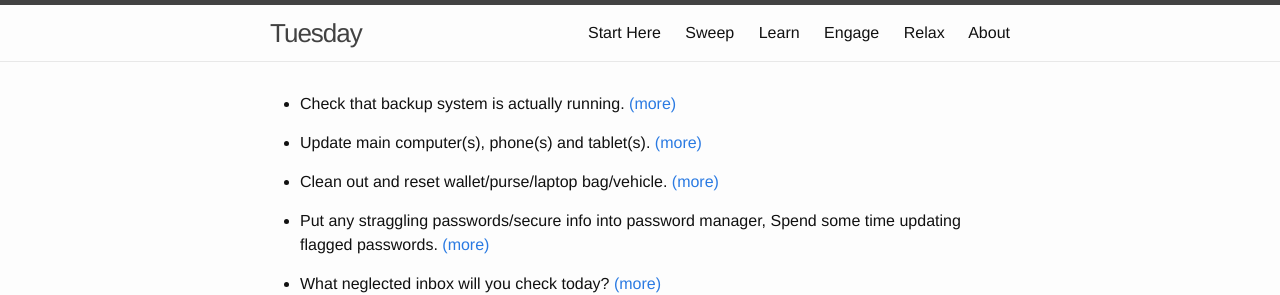
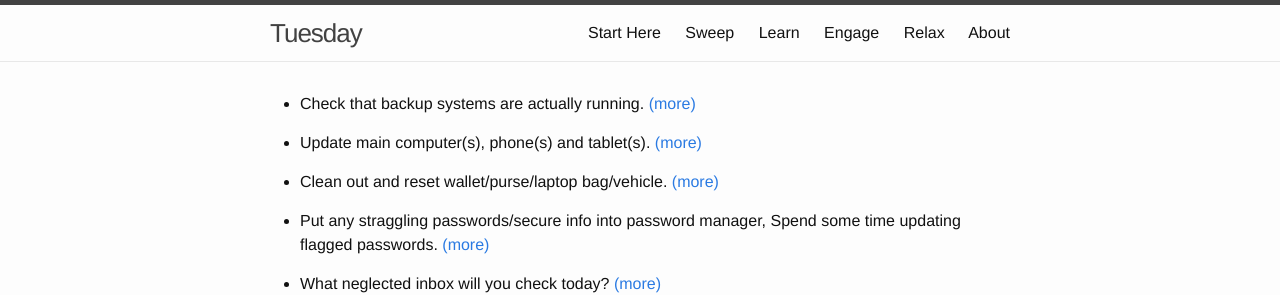
Before and after one commit to CRASHSpace/tuesday, a Jekyll site: the page built from _sweep/index.md, in a window 1280 px wide. Shown: the top 295 px of the page. Built offline with Jekyll 4.4.1, drawn with Linux system fonts in a browser that asks for light colours.

Commit message:
subject verb agreement

```diff
--- a/_sweep/zone00/backup.md
+++ b/_sweep/zone00/backup.md
@@ -5,7 +5,7 @@ zone: basics
 list_order: 0
 name: backup.md
 title: Making Backups
-weekly_todo_text: Check that backup system is actually running.
+weekly_todo_text: Check that backup systems are actually running.
 quarterly_task: Test restoring a computer or other device from its back-up.
 showonindexas: none
 ---
```
